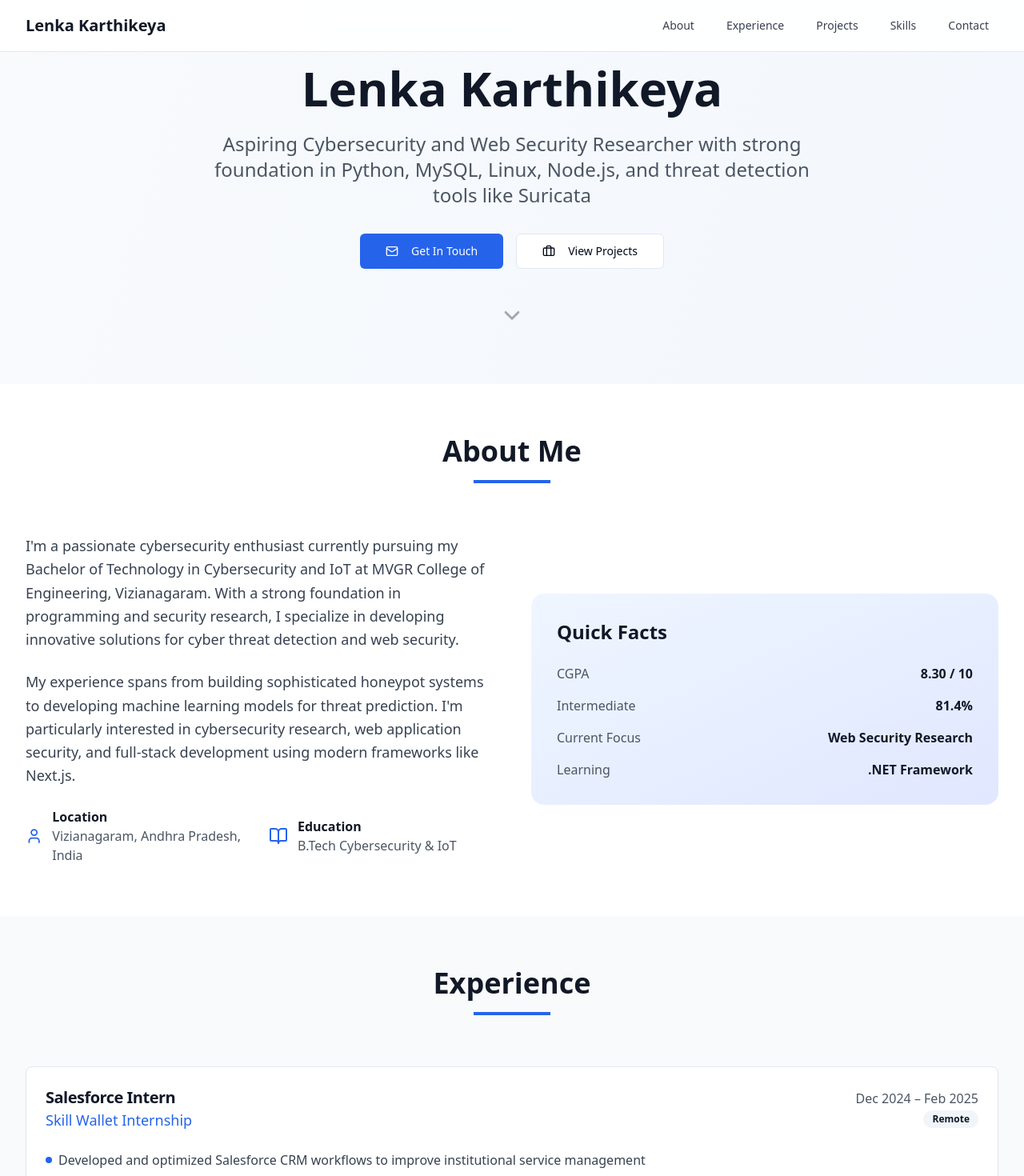
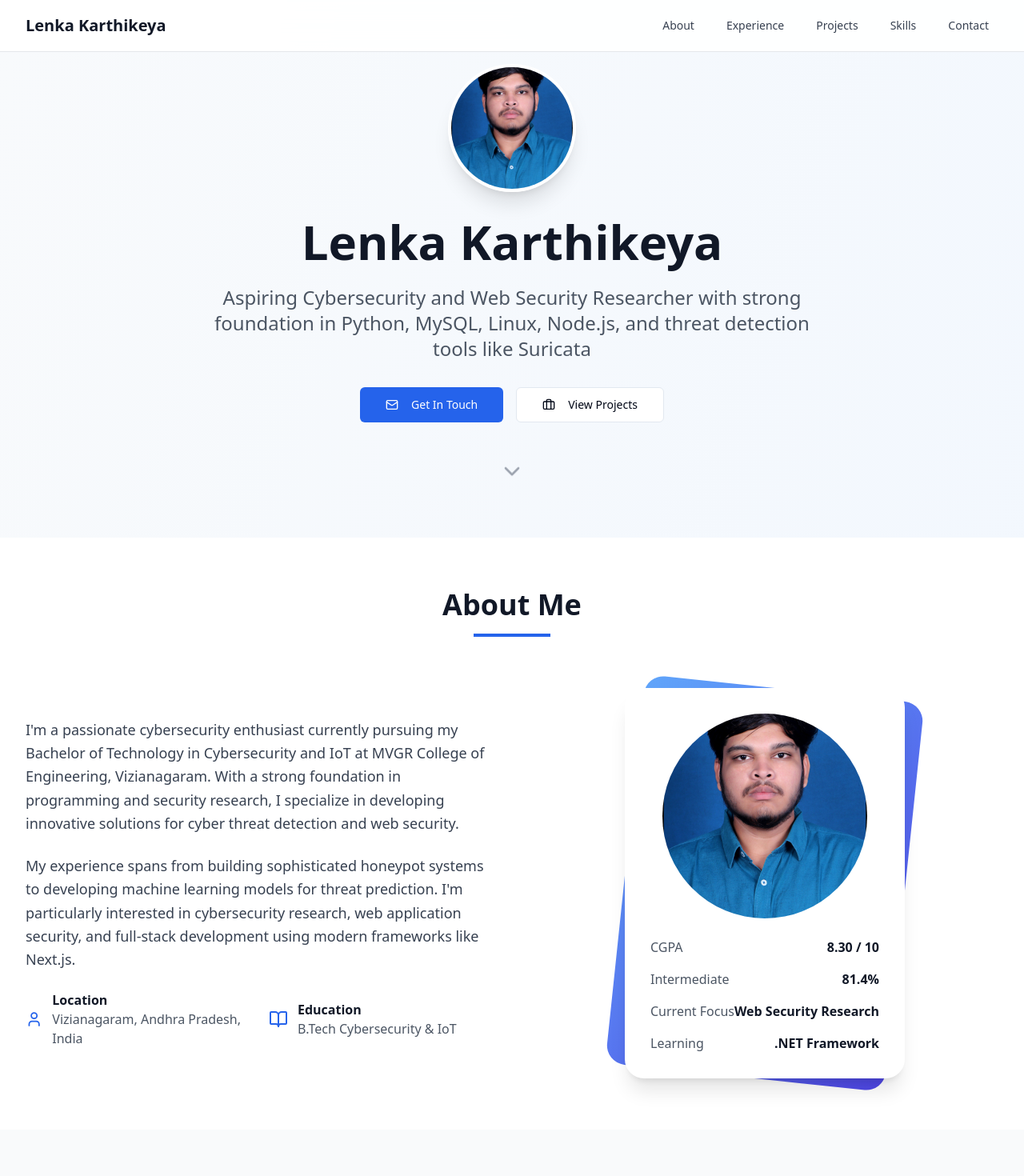
Before and after one commit to KARTHIKEYA-LENKA/MY-PORTFOLIO, a React (Vite) app: page / in a window 1280 px wide. Shown: the top 1470 px of the page at 80% size. Built offline with nearby package versions, Linux system fonts and the light colour scheme.

Commit message:
Add image to portfolio
Add the provided image to the portfolio website.

```diff
--- a/src/pages/Index.tsx
+++ b/src/pages/Index.tsx
@@ -4,6 +4,7 @@ import { Mail, User, Briefcase, BookOpen, Award, Github, Linkedin, ExternalLink,
 import { Card, CardContent, CardDescription, CardHeader, CardTitle } from '@/components/ui/card';
 import { Button } from '@/components/ui/button';
 import { Badge } from '@/components/ui/badge';
+import { Avatar, AvatarImage, AvatarFallback } from '@/components/ui/avatar';
 
 const Index = () => {
   const [isMenuOpen, setIsMenuOpen] = useState(false);
@@ -149,6 +150,16 @@ const Index = () => {
         <div className="max-w-7xl mx-auto">
           <div className="text-center">
             <div className="animate-fade-in">
+              <div className="mb-8">
+                <Avatar className="w-40 h-40 mx-auto mb-6 border-4 border-white shadow-xl">
+                  <AvatarImage
+                    src="/lovable-uploads/d4909c64-431e-4fc7-b920-9bc1ff0a1d38.png"
+                    alt="Lenka Karthikeya"
+                    className="object-cover"
+                  />
+                  <AvatarFallback className="text-2xl font-bold">LK</AvatarFallback>
+                </Avatar>
+              </div>
               <h1 className="text-4xl md:text-6xl font-bold text-gray-900 mb-6">
                 Lenka Karthikeya
               </h1>
@@ -218,8 +229,18 @@ const Index = () => {
               </div>
             </div>
 
-            <div className="bg-gradient-to-br from-blue-50 to-indigo-100 p-8 rounded-2xl">
-              <h3 className="text-2xl font-bold text-gray-900 mb-6">Quick Facts</h3>
+            <div className="flex justify-center">
+              <div className="relative">
+                <div className="absolute inset-0 bg-gradient-to-br from-blue-400 to-indigo-600 rounded-3xl transform rotate-6"></div>
+                <div className="relative bg-white p-8 rounded-3xl shadow-xl">
+                  <Avatar className="w-64 h-64 mx-auto mb-6">
+                    <AvatarImage
+                      src="/lovable-uploads/d4909c64-431e-4fc7-b920-9bc1ff0a1d38.png"
+                      alt="Lenka Karthikeya"
+                      className="object-cover"
+                    />
+                    <AvatarFallback className="text-4xl font-bold">LK</AvatarFallback>
+                  </Avatar>
                   <div className="space-y-4">
                     <div className="flex justify-between">
                       <span className="text-gray-600">CGPA</span>
@@ -236,6 +257,8 @@ const Index = () => {
                     <div className="flex justify-between">
                       <span className="text-gray-600">Learning</span>
                       <span className="font-semibold text-gray-900">.NET Framework</span>
+                    </div>
+                  </div>
                 </div>
               </div>
             </div>
```
Also changed, not shown: public/lovable-uploads/d4909c64-431e-4fc7-b920-9bc1ff0a1d38.png (added). Lines whose indentation alone changed are shown as unchanged.
